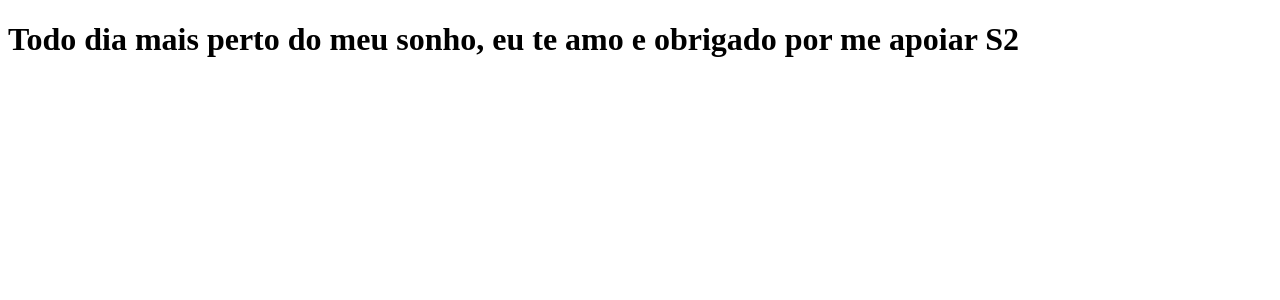
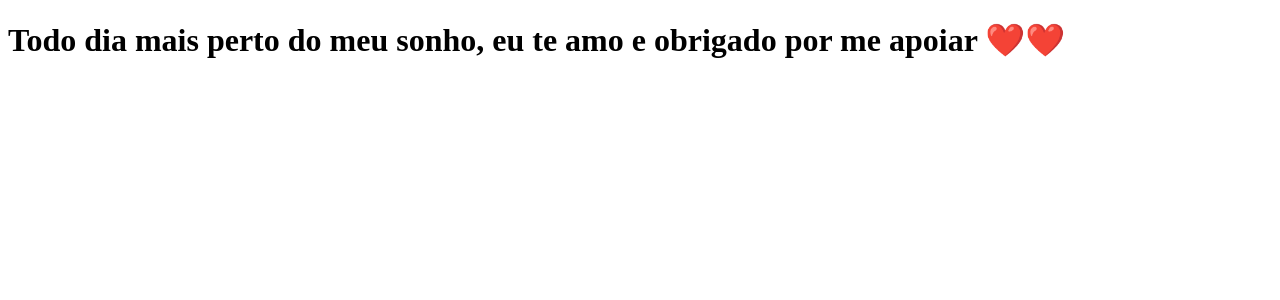
Before and after one commit to DBRETAS/tabnews-clone, a Next.js app: page / in a window 1280 px wide. Shown: the top 300 px of the page. Built offline with nearby package versions, Linux system fonts and the light colour scheme.

Commit message:
modifica a frase

```diff
--- a/pages/index.js
+++ b/pages/index.js
@@ -1,6 +1,6 @@
 function home(){
     return <h1>Todo dia mais perto do meu sonho,
-            eu te amo e obrigado por me apoiar S2</h1>
+            eu te amo e obrigado por me apoiar ❤️❤️</h1>
 }
 
 export default home;
```
